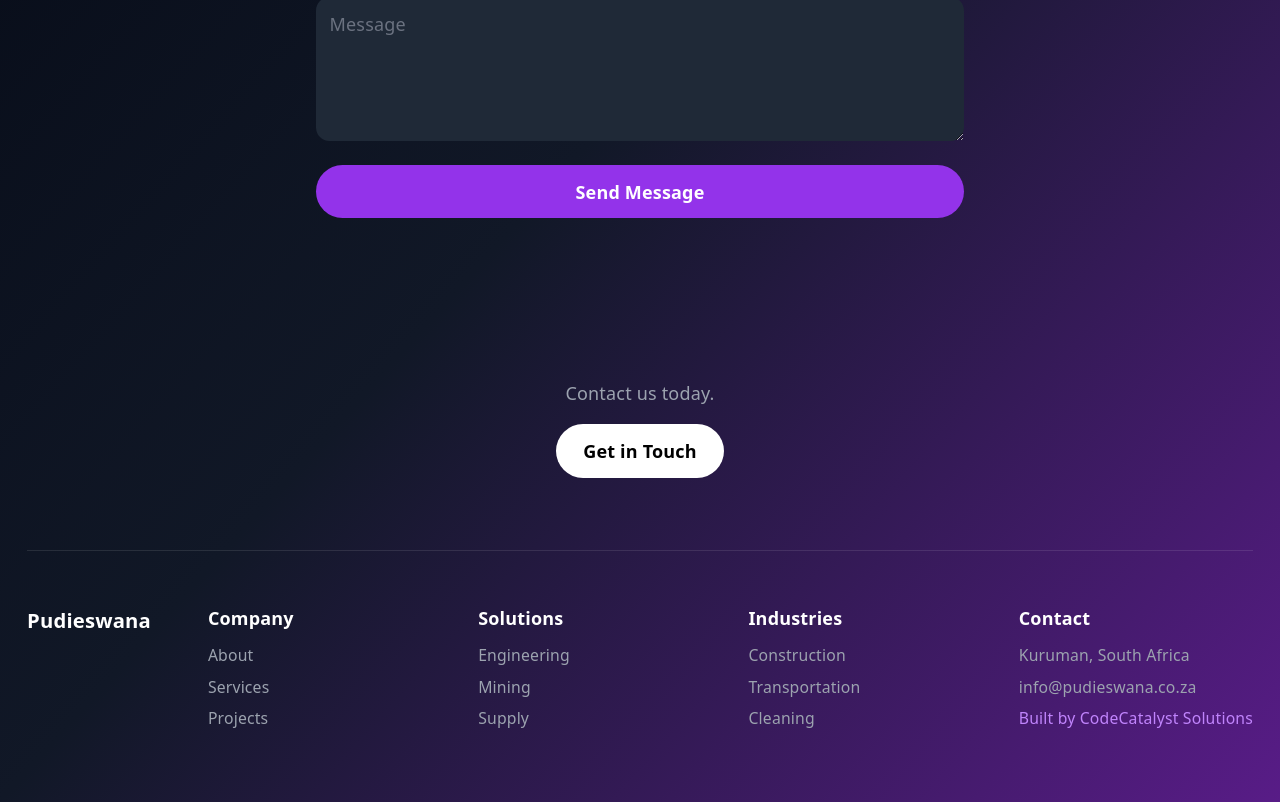
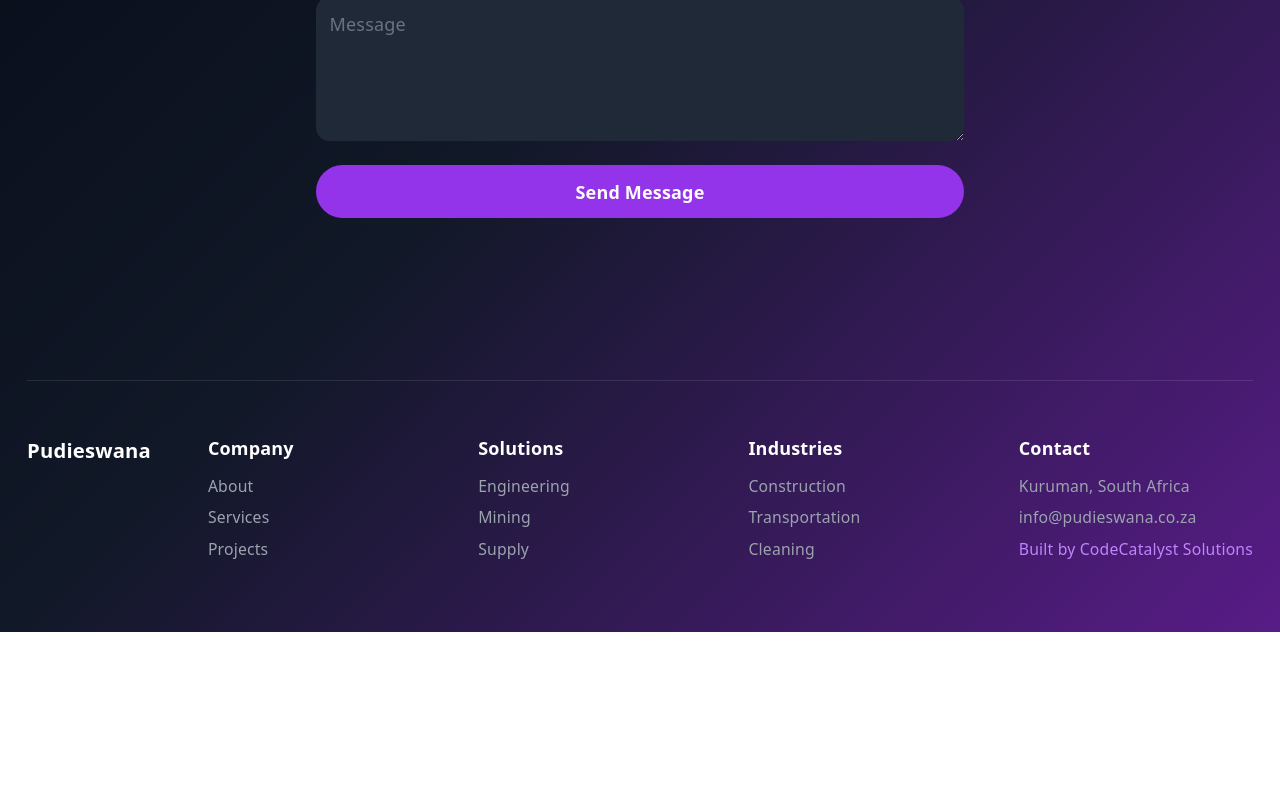
Before and after one commit to CodeCatalyst-Solutions/pudieswana-site, a React (Vite) app: page /contact in a window 1280 px wide. Shown: the part 630-1432 px from the top of the page. After the commit the page ends 1262 px from the top, so only its background shows below. Built offline with nearby package versions, Linux system fonts and the light colour scheme.

Commit message:
site without images

```diff
--- a/src/components/Footer.jsx
+++ b/src/components/Footer.jsx
@@ -4,16 +4,6 @@
   return (
     <footer className="text-gray-400 px-6 py-16">
       <div className="max-w-7xl mx-auto">
-        {/* CTA */}
-        <div className="text-center mb-16">
-          <p className="text-gray-400 mb-4">Contact us today.</p>
-          <Link to="/contact">
-            <button className="bg-white text-black px-6 py-3 rounded-full font-semibold hover:bg-gray-200">
-              Get in Touch
-            </button>
-          </Link>
-        </div>
-
         <hr className="border-white/10 mb-12" />
 
         {/* Bottom row */}
```
